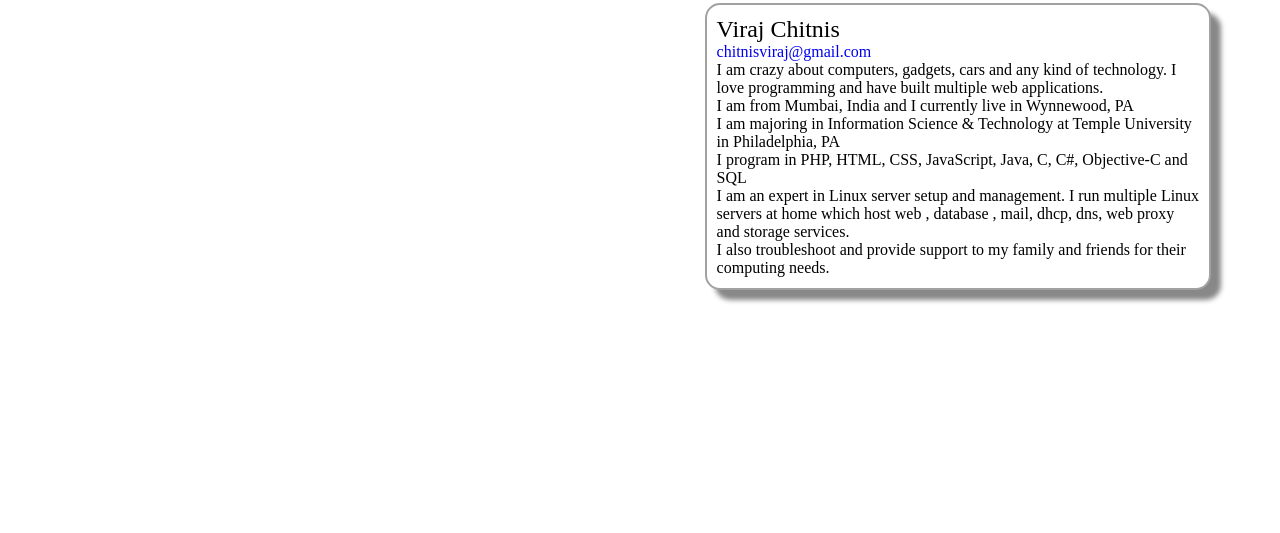
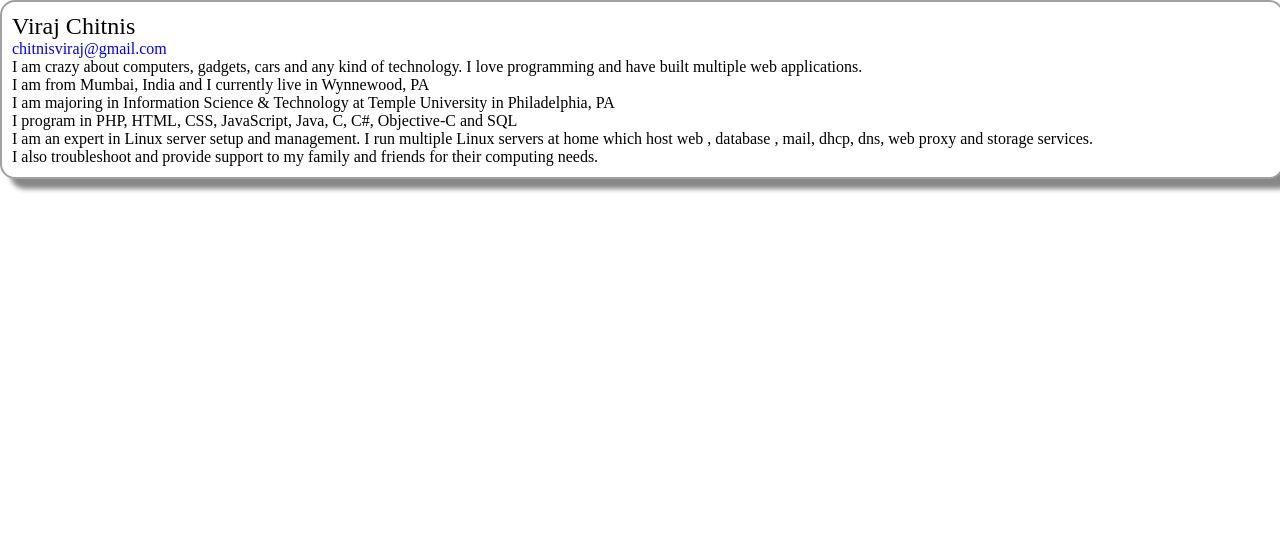
Before and after one commit to virajchitnis/virajchitnis.com, a PHP site: page /resume/ in a window 1280 px wide. Shown: the part 54-587 px from the top of the page. Run offline with PHP 8.4, Linux system fonts and the light colour scheme; some web fonts are replaced.

Commit message:
Removed table from resumé

```diff
--- a/css/design.css
+++ b/css/design.css
@@ -11,7 +11,6 @@ html, body {
 	height: 100%;
 }
 h1, h2, h3, p {
-	//font-family: "Courier New", Courier, monospace;
 	font-family: 'Architects Daughter';
 	font-weight: normal;
 	font-style: normal;
--- a/css/resume.css
+++ b/css/resume.css
@@ -1,27 +1,10 @@
 .body_content {
 	width: 100%;
-}
-.body_table {
-	width: 100%;
-}
-.body_table_data_left {
-	width: 55%;
-}
-.body_table_data_center {
-	width: 40%;
-}
-.body_table_data_right {
-	width: 5%;
-}
-.body_table_content {
 	text-align: left;
 	background-color: #FFFFFF;
 	border-radius:15px;
 	border:2px solid #A1A1A1;
 	box-shadow: 10px 10px 5px #888888;
-	//transform: rotate(30deg);
-	//-ms-transform: rotate(30deg); /* IE 9 */
-	//-webkit-transform: rotate(30deg); /* Chrome, Safari, Opera */
 }
 .body_table_content_text {
 	margin-left: 10px;
--- a/resume/index.php
+++ b/resume/index.php
@@ -13,10 +13,6 @@
 			<div class="body">
 				<?php include("../common/header.php"); ?>
 				<div class="body_content">
-					<table class="body_table">
-						<td class="body_table_data_left"></td>
-						<td class="body_table_data_center">
-							<div class="body_table_content">
 								<p class="body_table_content_text_space">&nbsp;</p>
 								<h2 class="body_table_content_text">Viraj Chitnis</h2>
 								<p class="body_table_content_text"><a href="mailto:chitnisviraj@gmail.com">chitnisviraj@gmail.com</a></p>
@@ -29,10 +25,6 @@
 								which host web , database , mail, dhcp, dns, web proxy and storage services.</p>
 								<p class="body_table_content_text">I also troubleshoot and provide support to my family and friends for their computing needs.</p>
 								<p class="body_table_content_text_space">&nbsp;</p>
-							</div>
-						</td>
-						<td class="body_table_data_right"></td>
-					</table>
 				</div>
 			</div>
 			<div class="push"></div>
```
